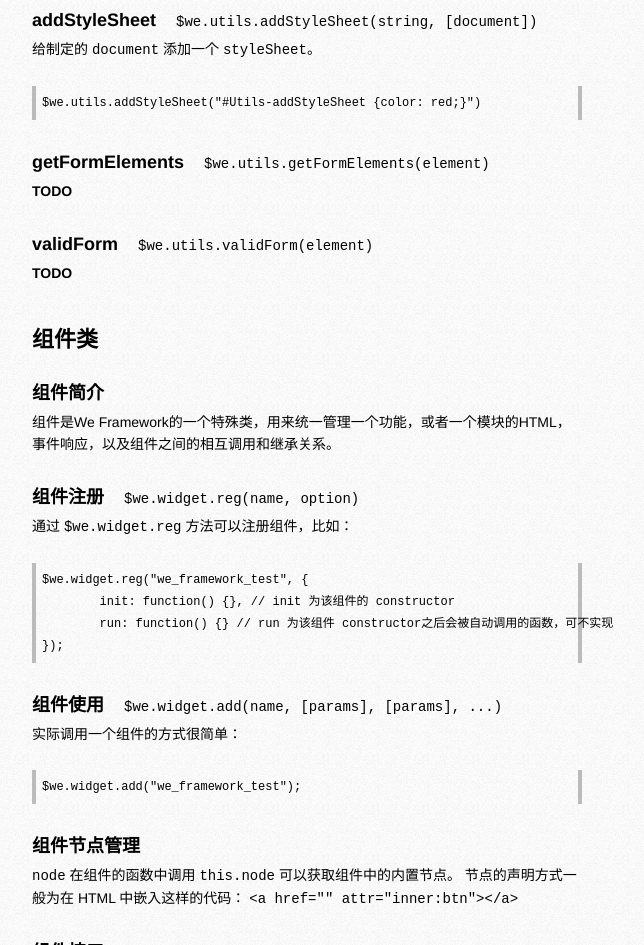
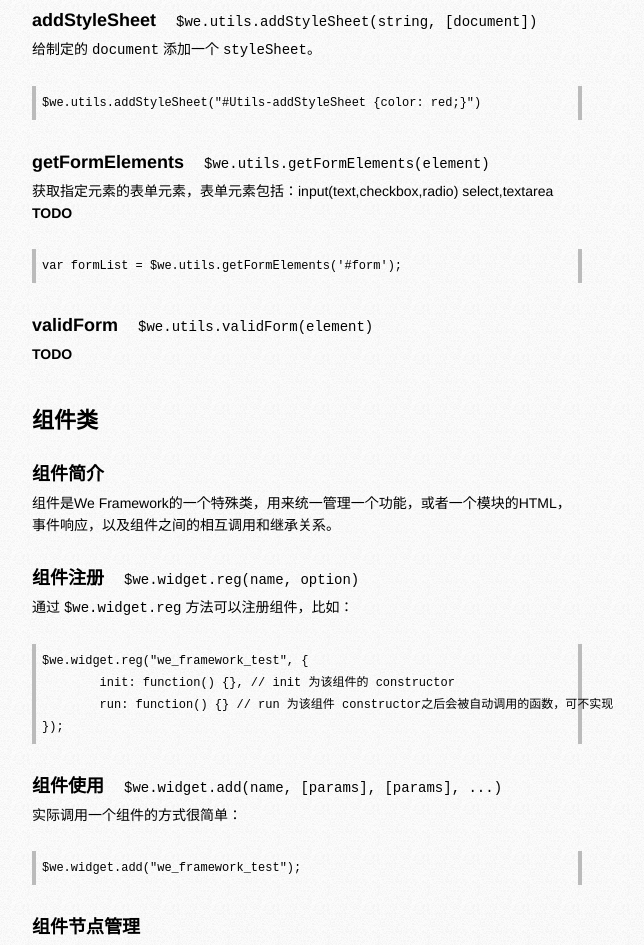
Before and after one commit to webenergy/webenergy.github.io, a plain HTML site: page index.html in a window 1280 px wide. Shown: the part 10994-11939 px from the top of the page, without its empty margins (236-880 px from the left). Drawn offline with Linux system fonts and the light colour scheme; a script that the page names is missing.

Commit message:
add getFormElemnts desc

```diff
--- a/index.html
+++ b/index.html
@@ -580,9 +580,11 @@ alert(we_exec_test_trans + "\n" + we_exec_test_untrans);</code></pre>
 <code class="javascript">$we.utils.addStyleSheet("#Utils-addStyleSheet {color: red;}")</code></pre>
 
 		<p id="Utils-getFormElements"><b class="header">getFormElements</b><code>$we.utils.getFormElements(element)</code><br />
-			<!-- TODO -->
+			获取指定元素的表单元素，表单元素包括：input(text,checkbox,radio) select,textarea
 			<strong>TODO</strong>
 		</p>
+		<pre class="runnable"><code class="javascript">var formList = $we.utils.getFormElements('#form');</code></pre>
+
 		<p id="Utils-validForm"><b class="header">validForm</b><code>$we.utils.validForm(element)</code><br />
 			<!-- TODO -->
 			<strong>TODO</strong>
```
